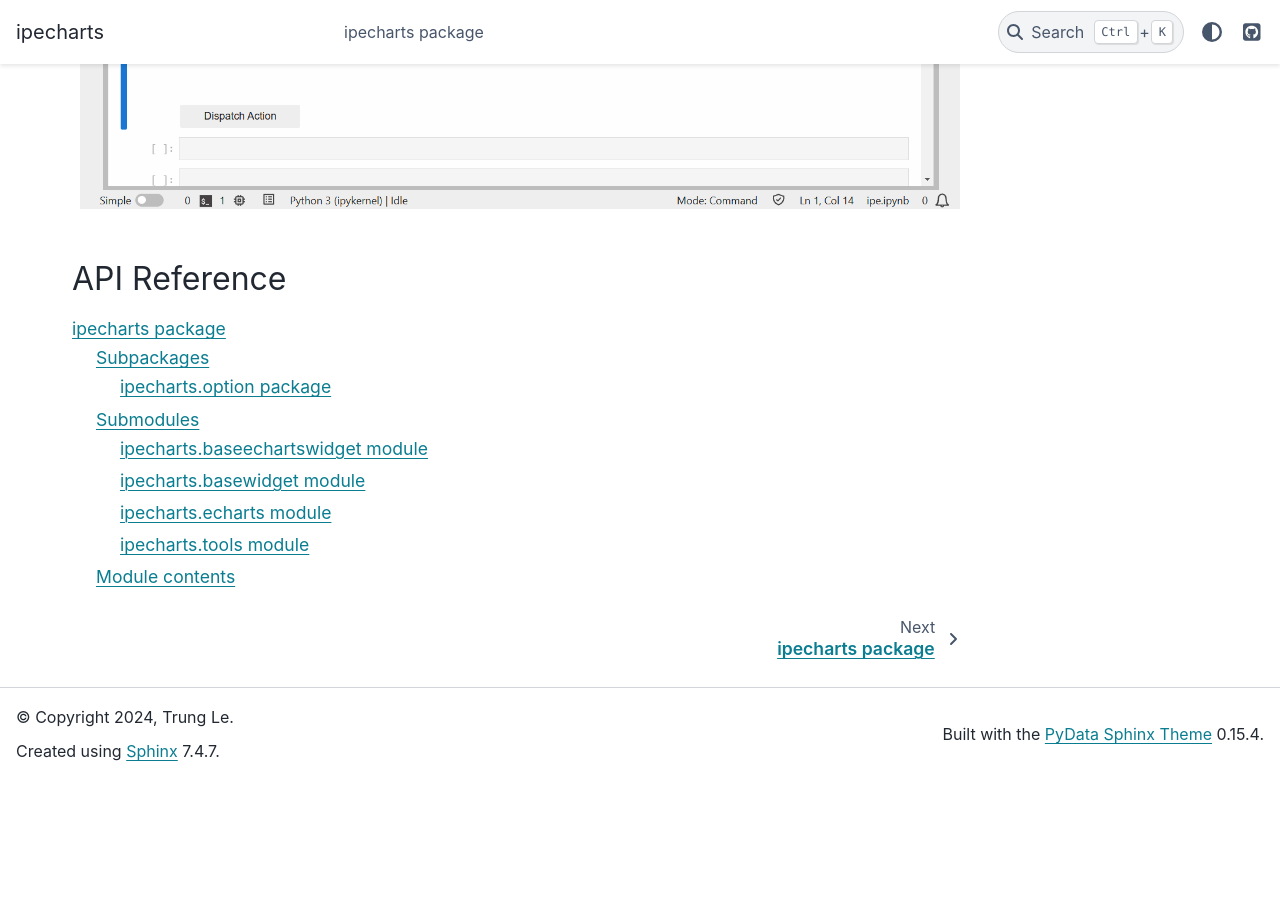
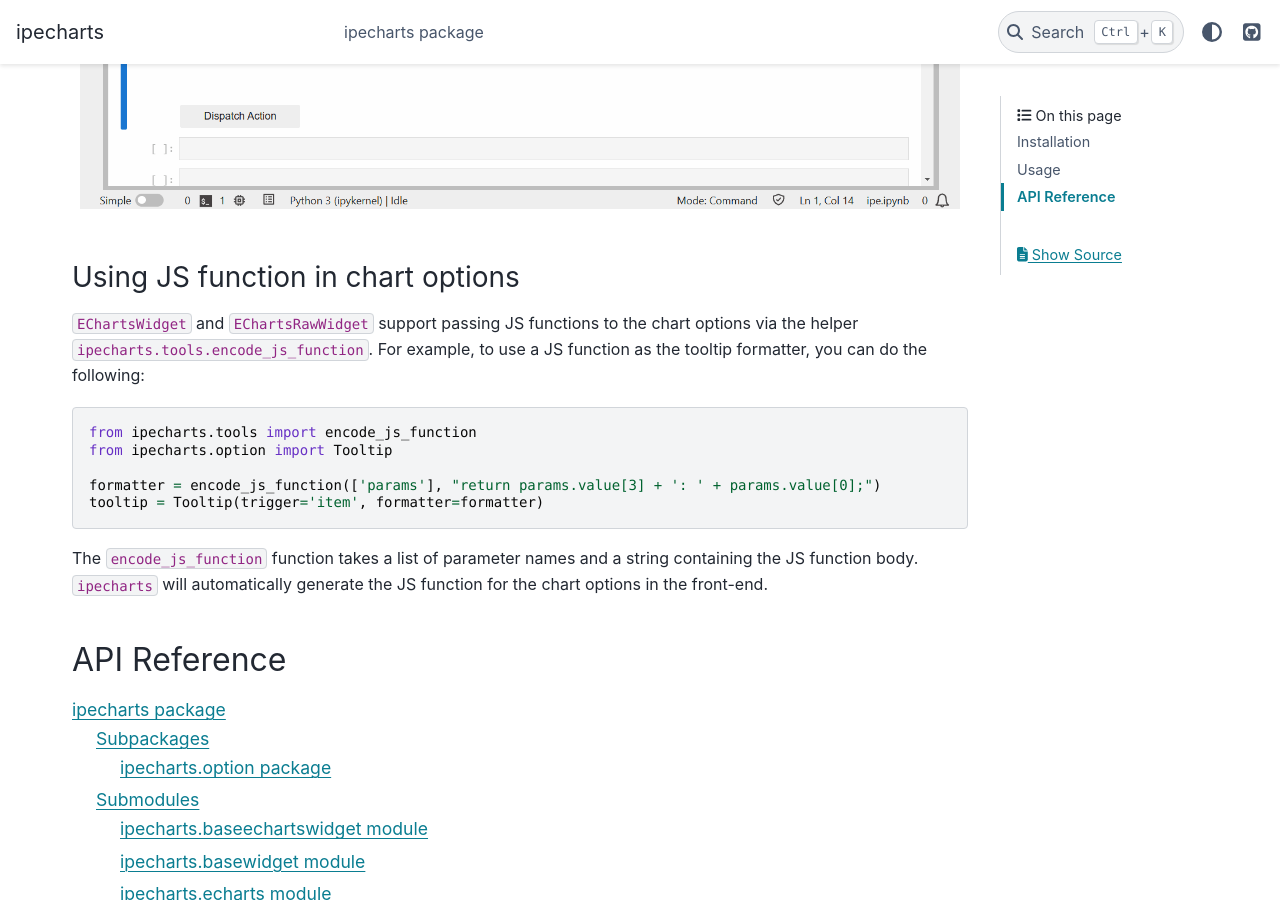
Before and after one commit to trungleduc/ipecharts, a Sphinx documentation site: the page built from docs/source/index.rst, in a window 1280 px wide and 900 px high, scrolled down 8447 px. Built offline with Sphinx 7.4.7 and the PyData theme 0.15.4, drawn with Linux system fonts in a browser that asks for light colours; before the commit the page ends 9228 px from its top, so only the background shows below that.

Commit message:
Update docs

```diff
--- a/docs/source/index.rst
+++ b/docs/source/index.rst
@@ -272,6 +272,27 @@
 
 .. figure:: images/ipecharts_action.gif
 
+
+Using JS function in chart options
+^^^^^^^^^^^^^^^^^^^^^^^^^^^^^^^^^^^^^^^
+
+``EChartsWidget`` and ``EChartsRawWidget`` support passing JS functions to
+the chart options via the helper ``ipecharts.tools.encode_js_function``.  For
+example, to use a JS function as the tooltip formatter, you can do the
+following:
+
+.. code-block:: python
+
+    from ipecharts.tools import encode_js_function
+    from ipecharts.option import Tooltip
+
+    formatter = encode_js_function(['params'], "return params.value[3] + ': ' + params.value[0];")
+    tooltip = Tooltip(trigger='item', formatter=formatter)
+
+The ``encode_js_function`` function takes a list of parameter names and a
+string containing the JS function body.  ``ipecharts`` will automatically
+generate the JS function for the chart options in the front-end.
+
 API Reference
 ********************************
 
```
Also changed, not shown: README.md (+14 -0 lines).
